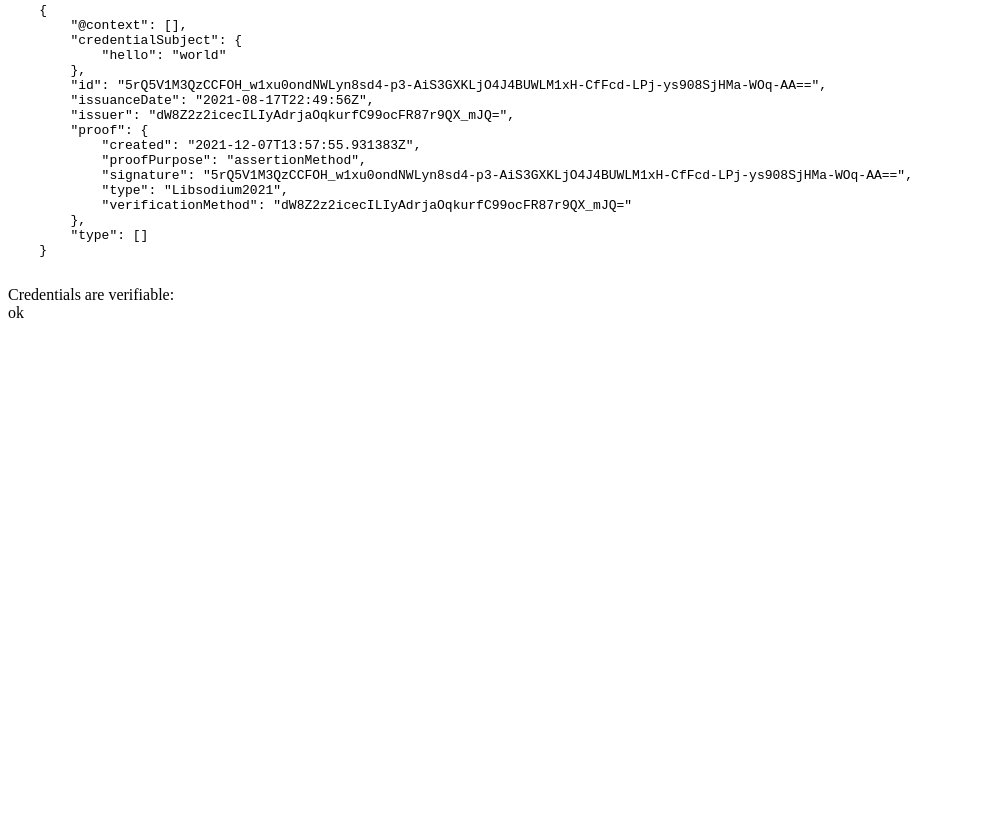
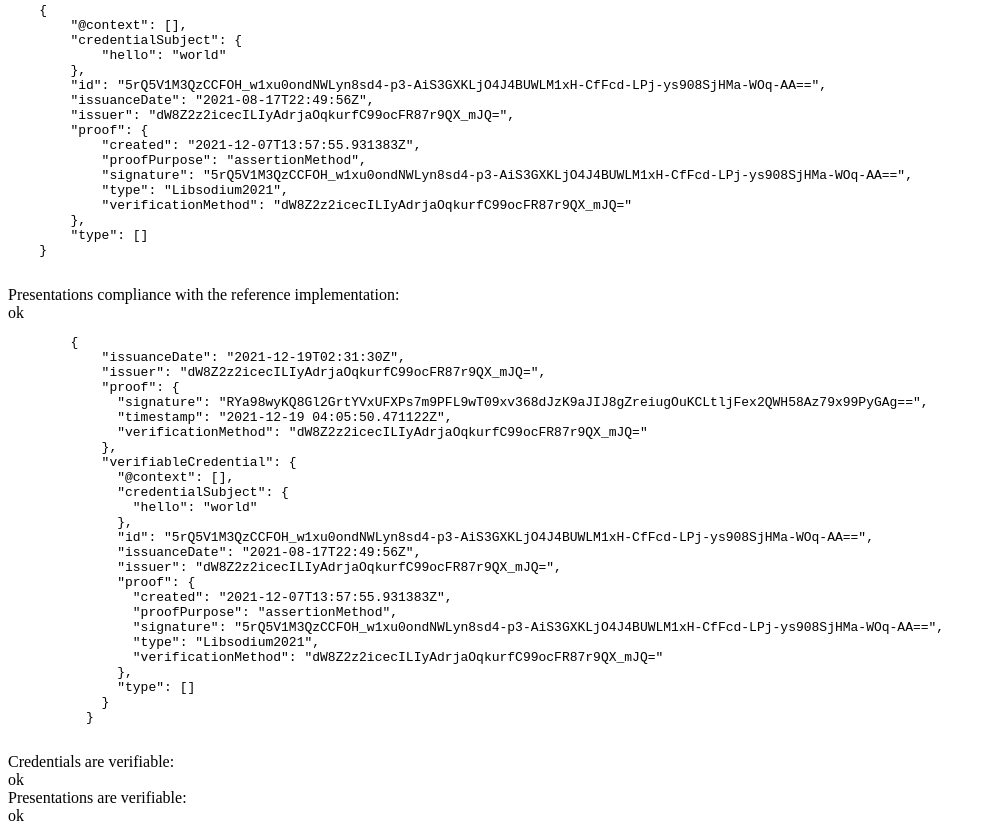
Before and after one commit to doma-engineering/do-auth-js, a website built with webpack: page embedded_test_suite.html in a window 1280 px wide. Shown: the part 586-1419 px from the top of the page, without its empty margins (0-995 px from the left). Before the commit the page ends 916 px from the top, so only its background shows below. Built offline with Linux system fonts and the light colour scheme.

Commit message:
Problem: No way to make verifiable presentations
Solution:

 - Port verifiable presentations from Elixir (fixing a lack of issuanceDate bug in DoAuth!)
 - Test against reference implementation
 - Make a 0.4.2 release

```diff
--- a/embedded_test_suite.html
+++ b/embedded_test_suite.html
@@ -72,8 +72,69 @@
         "type": []
     }
     </pre>
+    <label>Presentations compliance with the reference implementation:</label>
+    <div id="presentation-compatibility" class="test">pending</div>
+    <!--
+iex(18)> DoAuth.Credential.present_credential_map(kp, cred_map, issuanceDate: tau1) |> Uptight.Result.from_ok() |> Jason.encode!(pretty: true) |> IO.puts
+{
+  "issuanceDate": "2021-12-19T02:31:30Z",
+  "issuer": "dW8Z2z2icecILIyAdrjaOqkurfC99ocFR87r9QX_mJQ=",
+  "proof": {
+    "signature": "RYa98wyKQ8Gl2GrtYVxUFXPs7m9PFL9wT09xv368dJzK9aJIJ8gZreiugOuKCLtljFex2QWH58Az79x99PyGAg==",
+    "timestamp": "2021-12-19 04:05:50.471122Z",
+    "verificationMethod": "dW8Z2z2icecILIyAdrjaOqkurfC99ocFR87r9QX_mJQ="
+  },
+  "verifiableCredential": {
+    "@context": [],
+    "credentialSubject": {
+      "hello": "world"
+    },
+    "id": "5rQ5V1M3QzCCFOH_w1xu0ondNWLyn8sd4-p3-AiS3GXKLjO4J4BUWLM1xH-CfFcd-LPj-ys908SjHMa-WOq-AA==",
+    "issuanceDate": "2021-08-17T22:49:56Z",
+    "issuer": "dW8Z2z2icecILIyAdrjaOqkurfC99ocFR87r9QX_mJQ=",
+    "proof": {
+      "created": "2021-12-07T13:57:55.931383Z",
+      "proofPurpose": "assertionMethod",
+      "signature": "5rQ5V1M3QzCCFOH_w1xu0ondNWLyn8sd4-p3-AiS3GXKLjO4J4BUWLM1xH-CfFcd-LPj-ys908SjHMa-WOq-AA==",
+      "type": "Libsodium2021",
+      "verificationMethod": "dW8Z2z2icecILIyAdrjaOqkurfC99ocFR87r9QX_mJQ="
+    },
+    "type": []
+  }
+}
+    -->
+    <pre id="presentation-target">
+        {
+            "issuanceDate": "2021-12-19T02:31:30Z",
+            "issuer": "dW8Z2z2icecILIyAdrjaOqkurfC99ocFR87r9QX_mJQ=",
+            "proof": {
+              "signature": "RYa98wyKQ8Gl2GrtYVxUFXPs7m9PFL9wT09xv368dJzK9aJIJ8gZreiugOuKCLtljFex2QWH58Az79x99PyGAg==",
+              "timestamp": "2021-12-19 04:05:50.471122Z",
+              "verificationMethod": "dW8Z2z2icecILIyAdrjaOqkurfC99ocFR87r9QX_mJQ="
+            },
+            "verifiableCredential": {
+              "@context": [],
+              "credentialSubject": {
+                "hello": "world"
+              },
+              "id": "5rQ5V1M3QzCCFOH_w1xu0ondNWLyn8sd4-p3-AiS3GXKLjO4J4BUWLM1xH-CfFcd-LPj-ys908SjHMa-WOq-AA==",
+              "issuanceDate": "2021-08-17T22:49:56Z",
+              "issuer": "dW8Z2z2icecILIyAdrjaOqkurfC99ocFR87r9QX_mJQ=",
+              "proof": {
+                "created": "2021-12-07T13:57:55.931383Z",
+                "proofPurpose": "assertionMethod",
+                "signature": "5rQ5V1M3QzCCFOH_w1xu0ondNWLyn8sd4-p3-AiS3GXKLjO4J4BUWLM1xH-CfFcd-LPj-ys908SjHMa-WOq-AA==",
+                "type": "Libsodium2021",
+                "verificationMethod": "dW8Z2z2icecILIyAdrjaOqkurfC99ocFR87r9QX_mJQ="
+              },
+              "type": []
+            }
+          }
+    </pre>
     <label>Credentials are verifiable:</label>
     <div id="verifiable-credentials" class="test">pending</div>
+    <label>Presentations are verifiable:</label>
+    <div id="verifiable-presentations" class="test">pending</div>
 </body>
 
 <script src="/dist/doauthor.js"></script>
@@ -166,6 +227,30 @@
         } else {
             nok("verifiable-credentials");
         }
+        return cred_ours;
+    }
+    const testPresentationCompatibility = () => {
+        const kp = {
+            "public": doauthor.crypto.read("dW8Z2z2icecILIyAdrjaOqkurfC99ocFR87r9QX_mJQ="),
+            "secret": doauthor.crypto.read("H9xUHnIAxdYuslQ8UULO8A0eXf6gH2ySEfo2-kdZZow32Nza1n_O_YdP4Qg7JuCbt8ieMOZkFypb-UbAWVLKCg==")
+        };
+        cred = JSON.parse(i("credential-target").innerText);
+        const pres_ours = doauthor.credential.present_credential(kp, cred, { "issuanceDate": "2021-12-19T02:31:30Z" });
+        console.log(pres_ours, JSON.stringify(pres_ours, null, 2));
+        const pres_ref = JSON.parse(i("presentation-target").innerText);
+        const our_sig = pres_ours["proof"]["signature"];
+        const ref_sig = pres_ref["proof"]["signature"];
+        if (our_sig === ref_sig) {
+            ok("presentation-compatibility");
+        } else {
+            nok("presentation-compatibility");
+        }
+        doauthor.did.memorisePublicKey(kp["public"]);
+        if (doauthor.crypto.verify_map(pres_ours)) {
+            ok("verifiable-presentations");
+        } else {
+            nok("verifiable-presentations");
+        }
     }
     (async () => {
         const promise = DoAuthorBootstrapper.main()
@@ -177,7 +262,8 @@
                 const mkey = testMainKeyDerivation();
                 const skp = testMainKeyInit2GeneratesDistinctKey(mkey);
                 await testCryptoVerifyMapOfSignMapIsTrue(skp);
-                testCredentialCompatibility();
+                const cred = testCredentialCompatibility();
+                testPresentationCompatibility(cred);
             }
         )
     })();
--- a/package.json
+++ b/package.json
@@ -1,6 +1,6 @@
 {
   "name": "doauthor",
-  "version": "0.4.1",
+  "version": "0.4.2",
   "description": "A client for DoAuth: a fast, lean and reliable authentication server based on verifiable credentials standard ",
   "main": "src/index.js",
   "scripts": {
--- a/src/doauthor.js
+++ b/src/doauthor.js
@@ -251,6 +251,26 @@ export const main = async () => {
                 return doauthor.crypto.sign_map(kp, cred_so_far);
             }
 
+            window.doauthor.credential.present_credential = (kp, cred, misc) => {
+                var presentation_claim_so_far = {
+                    "verifiableCredential": cred,
+                    "issuer": doauthor.did.from_pk(kp["public"])
+                };
+                if (typeof misc === 'object') {
+                    ["id", "holder", "credentialSubject"].map((x) => {
+                        if (!(x in presentation_claim_so_far) && (x in misc)) {
+                            presentation_claim_so_far[x] = misc[x];
+                        }
+                    });
+                    ["issuanceDate"].map((x) => {
+                        if (x in misc) {
+                            presentation_claim_so_far[x] = misc[x];
+                        }
+                    });
+                }
+                return doauthor.crypto.sign_map(kp, presentation_claim_so_far);
+            }
+
             window.doauthor.credential.proofless = (cred) => {
                 ctxs = cred['@context'];
                 let { type, issuer, issuanceDate, credentialSubject } = cred;
```
Also changed, not shown: README.md, dist/doauthor.js.
